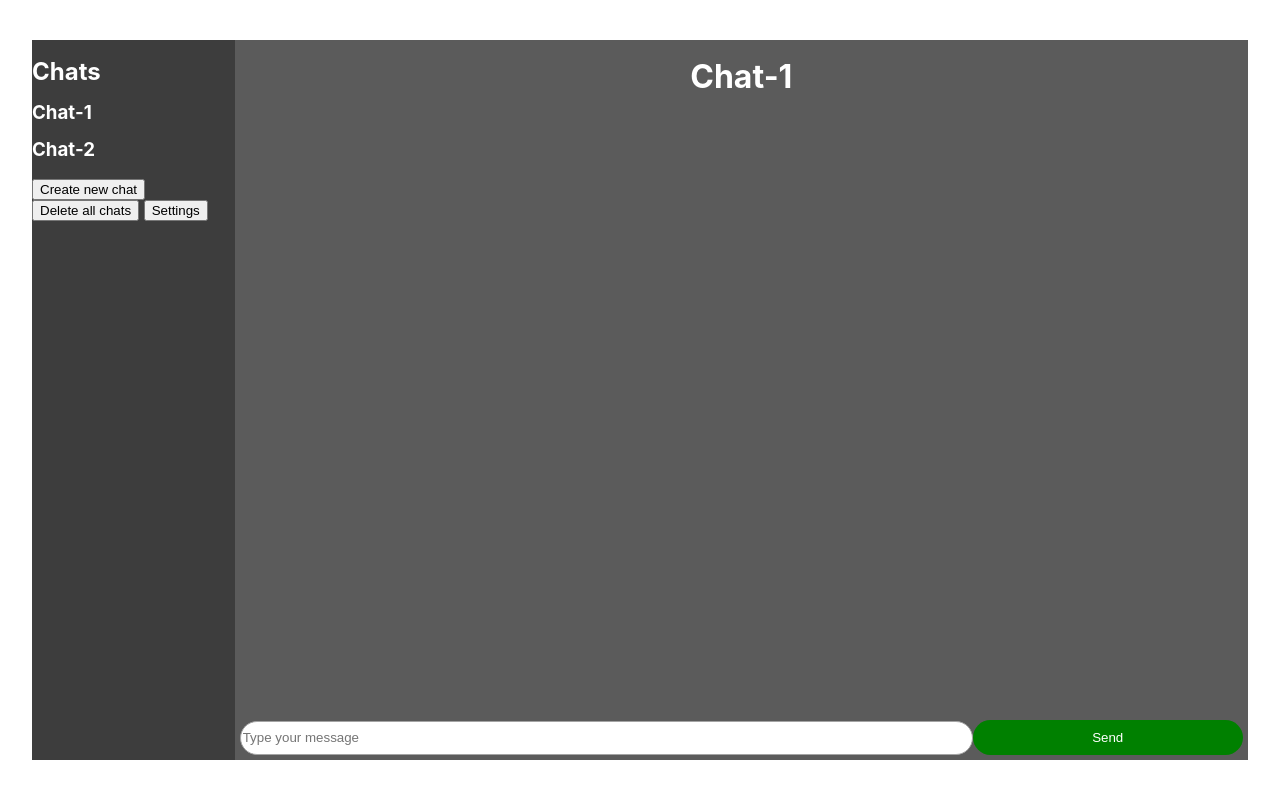
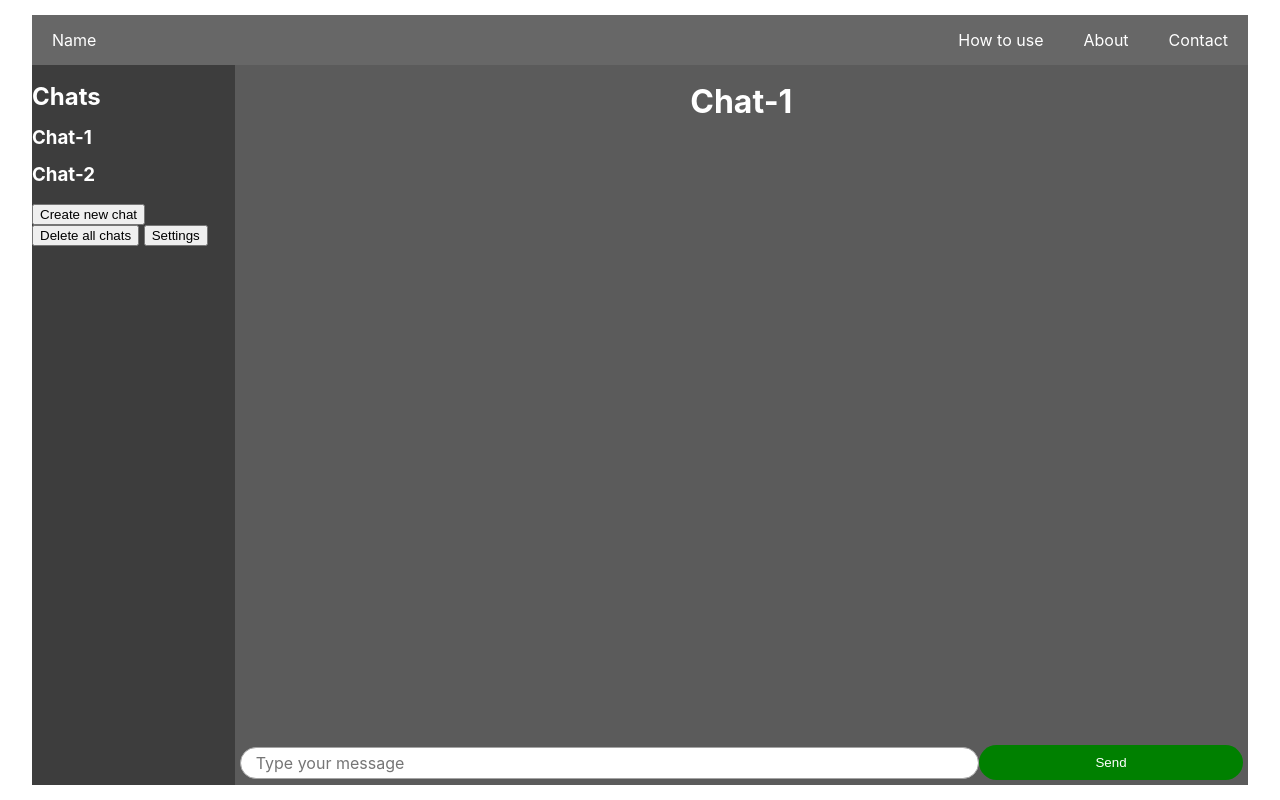
Before and after one commit to my-encryption/my-encryption.github.io, a plain HTML site: page index.html in a window 1280 px wide. Shown: the top 800 px of the page. Drawn offline with Linux system fonts and the light colour scheme.

Commit message:
update styles

```diff
--- a/index.html
+++ b/index.html
@@ -14,7 +14,22 @@
     <!-- <h1>What is a time-sensitive code?</h1>
     <p>Allow your receipient to only view your message at a specific time of the day.</p> -->
 
+
+
     <div class="container-wrap">
+        <nav>
+            <div class="logo">
+                Name
+            </div>
+
+            <ul class="menu">
+                <li>How to use</li>
+                <li>About</li>
+                <li>Contact</li>
+            </ul>
+
+        </nav>
+
         <div class="container">
             <div class="sidebar">
                 <h2>Chats</h2>
--- a/scss/main.scss
+++ b/scss/main.scss
@@ -31,6 +31,7 @@ body {
     align-items: center;
     justify-content: center;
     background: white;
+    flex-direction: column;
 }
 
 .container {
@@ -106,11 +107,14 @@ h1 {
         height: 30px;
         border-radius: 20px;
         border: 1px solid #a4a4a4;
+        padding: 0 15px;
+        font-size: 1em;
+        font-family: $primary-font;
+        outline: none;
     }
 
     button {
         width: 33%; // 8
-
         background: green;
         border: 0;
         color: white;
@@ -122,3 +126,23 @@ h1 {
 textarea {
     width: 100%;
 }
+
+
+nav {
+    background: #676767;
+    display: flex;
+    height: 50px;
+    width: 95%;
+    align-items: center;
+    justify-content: space-between;
+
+    .logo,
+    .menu li {
+        padding: 5px;
+        margin: 15px;
+    }
+
+    .menu {
+        display: flex;
+    }
+}
```
Also changed, not shown: styles/main.min.css, 1 other file.
